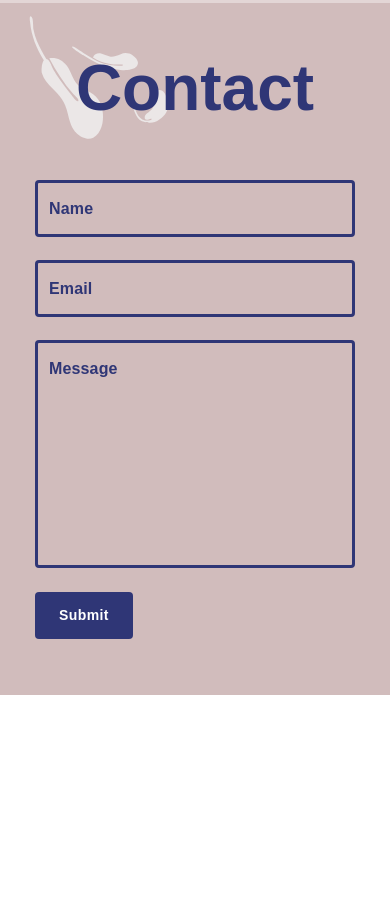
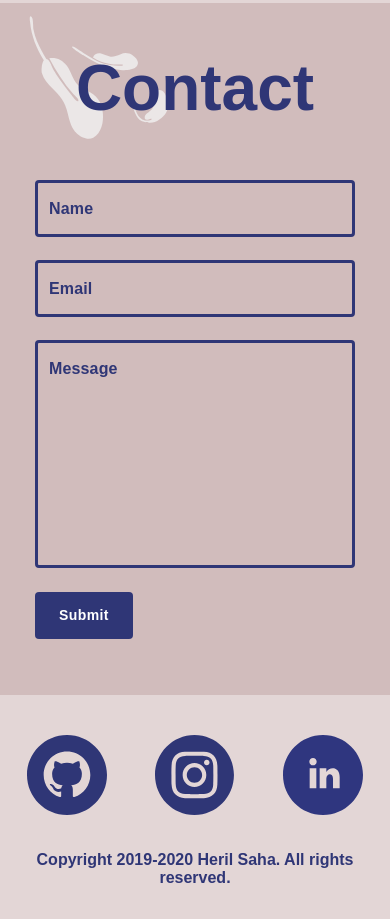
Before and after one commit to HerilS/Portfolio, a Gatsby site: page / in a window 390 px wide. Shown: the part 7912-8831 px from the top of the page. Before the commit the page ends 8607 px from the top, so only its background shows below. Built offline with nearby package versions, Linux system fonts and the light colour scheme; Gatsby itself is replaced by a stand-in of ours.

Commit message:
Finished Footer (Panel Eight) with responsiveness

```diff
--- /dev/null
+++ b/src/components/PanelEight.tsx
@@ -0,0 +1,55 @@
+import React from 'react';
+import { createStyles, makeStyles, Theme } from '@material-ui/core/styles';
+
+const useStyles = makeStyles((theme: Theme) =>
+  createStyles({
+    root: {
+      paddingTop: '2.5rem',
+      paddingBottom: '2rem',
+      backgroundColor: 'rgb(209, 188, 188, 0.61)',
+    },
+    iconContainer: {
+      display: 'flex',
+      justifyContent: 'center',
+    },
+    icons: {
+        width: '5rem',
+        paddingLeft: '3rem',
+        paddingRight: '3rem',
+        [theme.breakpoints.down(520)]: {
+            paddingLeft: '1.5rem',
+        paddingRight: '1.5rem',
+          },
+    },
+    copyright: {
+      fontFamily: 'Gilroy, sans-serif',
+      fontWeight: 'bolder',
+        color: 'rgb(47, 54, 118, 1)',
+        textAlign: 'center',
+        paddingTop: '2rem',
+        paddingRight: '1.2rem',
+        paddingLeft: '1.2rem',
+    },
+  }),
+);
+export default function PanelEight() {
+  const classes = useStyles();
+  return (
+    <div className={classes.root}>
+      <div className={classes.iconContainer}>
+      <a href="https://github.com/HerilS" target="_blank" rel="noopener noreferrer">
+          <img src="img/Icons/github.svg" alt="Github" className={classes.icons} />
+        </a>
+        <a href="https://www.instagram.com/herilsaha" target="_blank" rel="noopener noreferrer">
+          <img src="img/Icons/instagram.svg" alt="Instagram" className={classes.icons} />
+        </a>
+        <a href="https://ca.linkedin.com/in/herilsaha" target="_blank" rel="noopener noreferrer">
+          <img src="img/Icons/linkedin.svg" alt="LinkedIn" className={classes.icons} />
+        </a>
+      </div>
+      <div className={classes.copyright}>
+        <span>Copyright 2019-{new Date().getFullYear()} Heril Saha. All rights reserved.</span>
+      </div>
+    </div>
+  );
+}
--- a/src/pages/index.tsx
+++ b/src/pages/index.tsx
@@ -7,7 +7,7 @@ import PanelFour from '../components/PanelFour';
 import PanelFive from '../components/PanelFive';
 import PanelSix from '../components/PanelSix';
 import PanelSeven from '../components/PanelSeven';
-
+import PanelEight from '../components/PanelEight';
 export default () => (
   <React.Fragment>
     <PanelOne />
@@ -17,5 +17,6 @@ export default () => (
     <PanelFive />
     <PanelSix />
     <PanelSeven />
+    <PanelEight />
   </React.Fragment>
 );
```
